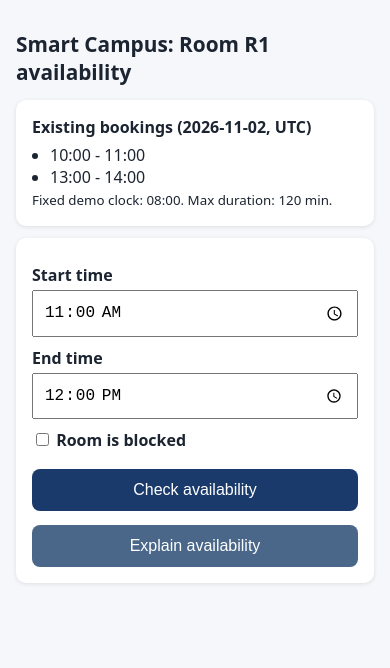
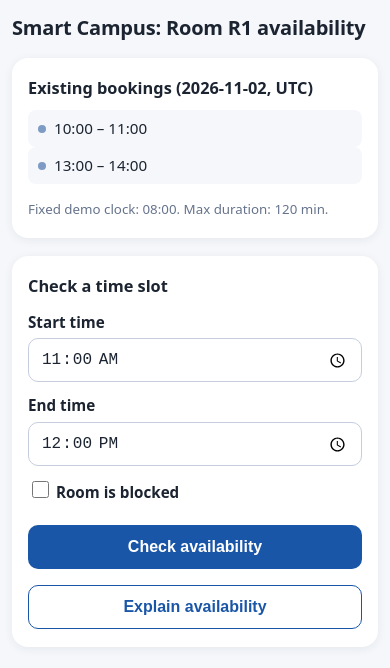
Before and after one commit to Kenesov-Miras/smart-campus, a website built with Vite: page index.html in a window 390 px wide. Built offline with nearby package versions, Linux system fonts and the light colour scheme.

Commit message:
update from bolt agent

```diff
--- a/index.html
+++ b/index.html
@@ -5,17 +5,74 @@
   <meta name="viewport" content="width=device-width, initial-scale=1" />
   <title>Smart Campus - Room Availability</title>
   <style>
-    body { font-family: system-ui, sans-serif; max-width: 480px; margin: 0 auto; padding: 16px; background: #f5f7fb; color: #1b2430; }
-    h1 { font-size: 1.3rem; }
-    .card { background: #fff; border-radius: 10px; padding: 16px; box-shadow: 0 1px 4px rgba(0,0,0,.1); margin-bottom: 12px; }
-    label { display: block; margin: 10px 0 4px; font-weight: 600; }
-    input[type=time] { width: 100%; padding: 10px; font-size: 1rem; box-sizing: border-box; }
-    button { width: 100%; margin-top: 14px; padding: 12px; font-size: 1rem; background: #1a3a6b; color: #fff; border: 0; border-radius: 8px; cursor: pointer; }
-    #result { margin-top: 14px; padding: 12px; border-radius: 8px; font-weight: 700; display: none; }
-    .ok { background: #d9f5e3; color: #11693a; }
-    .no { background: #fde1e1; color: #a31515; }
-    ul { padding-left: 18px; margin: 6px 0 0; }
-    #explanation { margin-top: 10px; padding: 12px; border-radius: 8px; background: #eef2f8; color: #33415c; font-weight: 400; display: none; font-size: 0.95rem; }
+    :root {
+      --blue: #1a56a8; --blue-dark: #144176; --blue-ring: rgba(26, 86, 168, .35);
+      --green-bg: #e4f7ea; --green-text: #11693a;
+      --red-bg: #fdeaea; --red-text: #a31515;
+      --grey-bg: #f1f3f7; --grey-border: #b9c2d0; --grey-text: #4a5670;
+    }
+    * { box-sizing: border-box; }
+    body {
+      font-family: system-ui, -apple-system, "Segoe UI", Roboto, sans-serif;
+      max-width: 560px; margin: 0 auto; padding: 24px 16px 40px;
+      background: #f5f7fb; color: #1b2430; line-height: 1.5;
+    }
+    h1 { font-size: 1.45rem; line-height: 1.2; margin: 0 0 18px; letter-spacing: -0.01em; }
+    h2 { font-size: 1.02rem; margin: 0 0 10px; }
+    .card {
+      background: #fff; border-radius: 16px; padding: 22px 20px;
+      box-shadow: 0 2px 10px rgba(27, 36, 48, .07); margin-bottom: 18px;
+    }
+    .card small { color: #66738c; }
+    .bookings { list-style: none; padding: 0; margin: 0 0 12px; }
+    .bookings li {
+      display: flex; align-items: center; gap: 8px;
+      padding: 7px 10px; border-radius: 8px; background: #f5f7fb;
+      font-variant-numeric: tabular-nums; font-size: .95rem;
+    }
+    .bookings li::before { content: ""; width: 8px; height: 8px; border-radius: 50%; background: #7d9bc4; flex: none; }
+    label { display: block; margin: 12px 0 5px; font-weight: 600; font-size: .95rem; }
+    input[type=time], button {
+      width: 100%; min-height: 44px; border-radius: 10px; font-size: 1rem;
+    }
+    input[type=time] { padding: 8px 12px; border: 1px solid #c6cede; background: #fff; color: #1b2430; }
+    input[type=checkbox] { width: 17px; height: 17px; accent-color: var(--blue); }
+    input[type=time]:focus-visible, button:focus-visible {
+      outline: none; border-color: var(--blue);
+      box-shadow: 0 0 0 3px var(--blue-ring);
+    }
+    button {
+      margin-top: 16px; padding: 10px 16px; border: 0; cursor: pointer;
+      font-weight: 600; transition: background-color .15s ease, box-shadow .15s ease;
+    }
+    button.primary { background: var(--blue); color: #fff; }
+    button.primary:hover { background: var(--blue-dark); }
+    button.secondary { background: #fff; color: var(--blue); border: 1.5px solid var(--blue); }
+    button.secondary:hover { background: #eef3fb; }
+    #result {
+      margin-top: 16px; padding: 13px 14px; border-radius: 10px;
+      font-weight: 700; display: none;
+    }
+    .ok { background: var(--green-bg); color: var(--green-text); }
+    .no { background: var(--red-bg); color: var(--red-text); }
+    .ok::before { content: "\2713\0020"; }
+    .no::before { content: "\2715\0020"; }
+    #explanation {
+      margin-top: 12px; padding: 13px 14px; border-radius: 10px;
+      background: var(--grey-bg); border: 1.5px dashed var(--grey-border);
+      color: var(--grey-text); font-weight: 400; display: none; font-size: .95rem;
+    }
+    .badge {
+      display: inline-block; padding: 2px 9px; margin-bottom: 7px;
+      border-radius: 999px; background: #e2e7ef; color: #3c4a63;
+      font-size: .72rem; font-weight: 600; letter-spacing: .03em; text-transform: uppercase;
+    }
+    #explanationText { margin: 0; }
+    @media (max-width: 480px) {
+      body { padding: 16px 12px 32px; }
+      h1 { font-size: 1.25rem; }
+      .card { padding: 18px 16px; }
+    }
   </style>
   <meta property="og:image" content="https://bolt.new/static/og_default.png">
   <meta name="twitter:card" content="summary_large_image">
@@ -24,22 +81,23 @@
 <body>
   <h1>Smart Campus: Room R1 availability</h1>
   <div class="card">
-    <b>Existing bookings (2026-11-02, UTC)</b>
-    <ul><li>10:00 - 11:00</li><li>13:00 - 14:00</li></ul>
+    <h2>Existing bookings (2026-11-02, UTC)</h2>
+    <ul class="bookings"><li>10:00 &ndash; 11:00</li><li>13:00 &ndash; 14:00</li></ul>
     <small>Fixed demo clock: 08:00. Max duration: 120 min.</small>
   </div>
   <div class="card">
+    <h2>Check a time slot</h2>
     <label for="start">Start time</label>
     <input id="start" type="time" value="11:00" />
     <label for="end">End time</label>
     <input id="end" type="time" value="12:00" />
     <label><input id="blocked" type="checkbox" /> Room is blocked</label>
-    <button id="check">Check availability</button>
+    <button id="check" class="primary">Check availability</button>
     <div id="result" role="status"></div>
-    <button id="explain" type="button" style="background:#4a6789;">Explain availability</button>
+    <button id="explain" type="button" class="secondary">Explain availability</button>
     <div id="explanation" role="status">
-      <b>AI-generated explanation (mock)</b>
-      <p id="explanationText" style="margin:6px 0 0;"></p>
+      <span class="badge">AI-generated explanation (mock)</span>
+      <p id="explanationText"></p>
     </div>
   </div>
 
```
